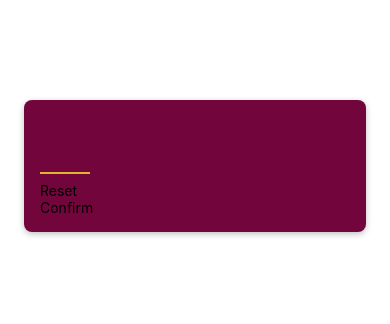
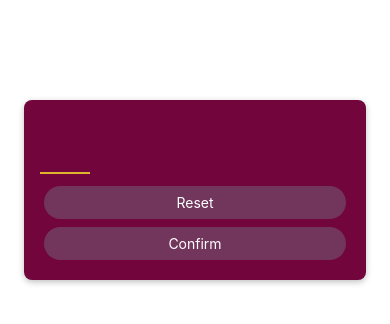
Before and after one commit to akashsheelavant/RNCourse, a React Native app: screen / in a window 390 px wide. Shown: the top 324 px of the page. Built offline with nearby package versions, Linux system fonts and the light colour scheme.

Commit message:
Adding style to button.

```diff
--- a/components/PrimaryButton.js
+++ b/components/PrimaryButton.js
@@ -1,13 +1,42 @@
-import { View, Text, SafeAreaView } from "react-native"
+import { View, Text, SafeAreaView, Pressable, StyleSheet } from "react-native"
 
 function PrimaryButton({ children }) {
+    function pressHandler() {
+
+    }
+
     return (
         <SafeAreaView>
-            <View>
-                <Text>{children}</Text>
+            <View style={styles.buttonOuterContainer}>
+                <Pressable android_ripple={'white'}
+                    style={({ pressed }) => pressed ? [styles.buttonInnerContainer, styles.pressed] : styles.buttonInnerContainer}
+                    onPress={pressHandler}>
+                    <Text style={styles.buttonText}>{children}</Text>
+                </Pressable>
             </View>
-        </SafeAreaView>
+        </SafeAreaView >
     )
 }
 
 export default PrimaryButton
+
+const styles = StyleSheet.create({
+    buttonOuterContainer: {
+        borderRadius: 28,
+        margin: 4,
+        overflow: 'hidden'
+    },
+    buttonInnerContainer: {
+        backgroundColor: '#72365c',
+        paddingVertical: 8,
+        paddingHorizontal: 16,
+        elevation: 2
+    },
+    buttonText: {
+        color: 'white',
+        textAlign: 'center'
+    },
+    pressed: {
+        opacity: 0.75
+    }
+})
```
